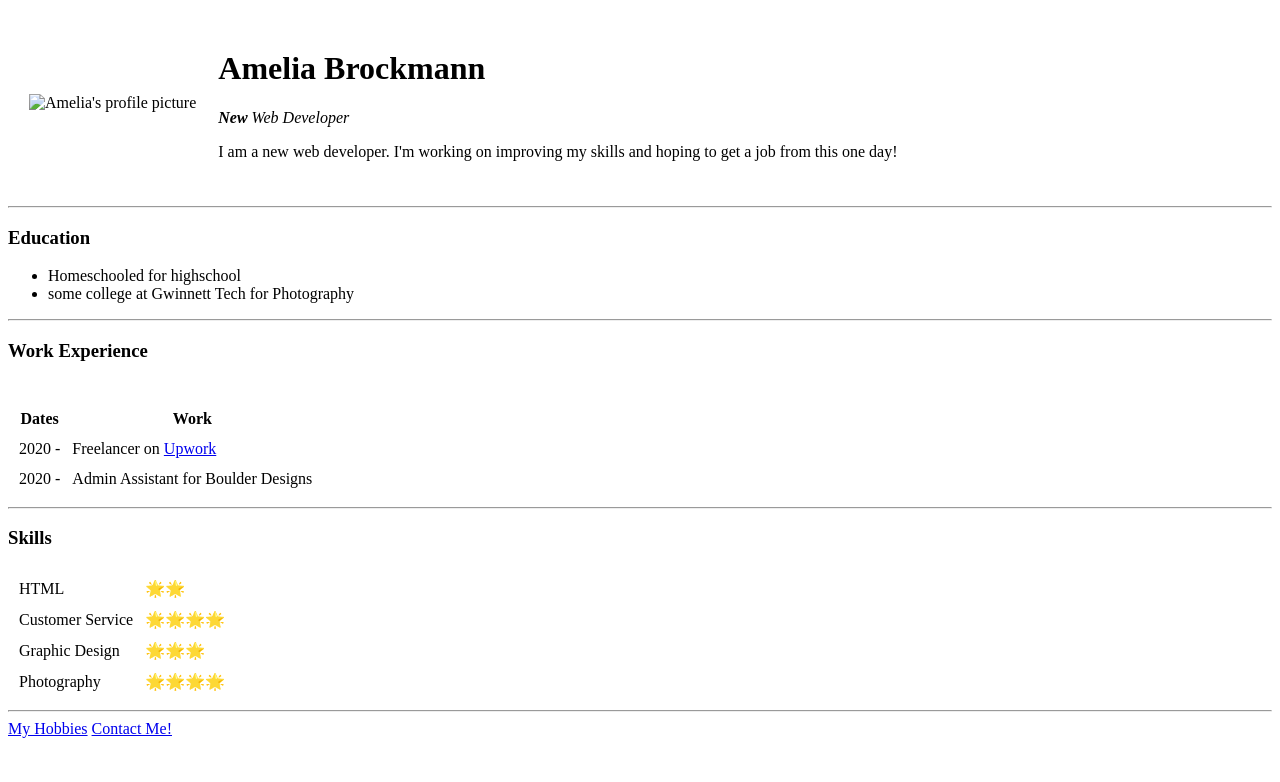
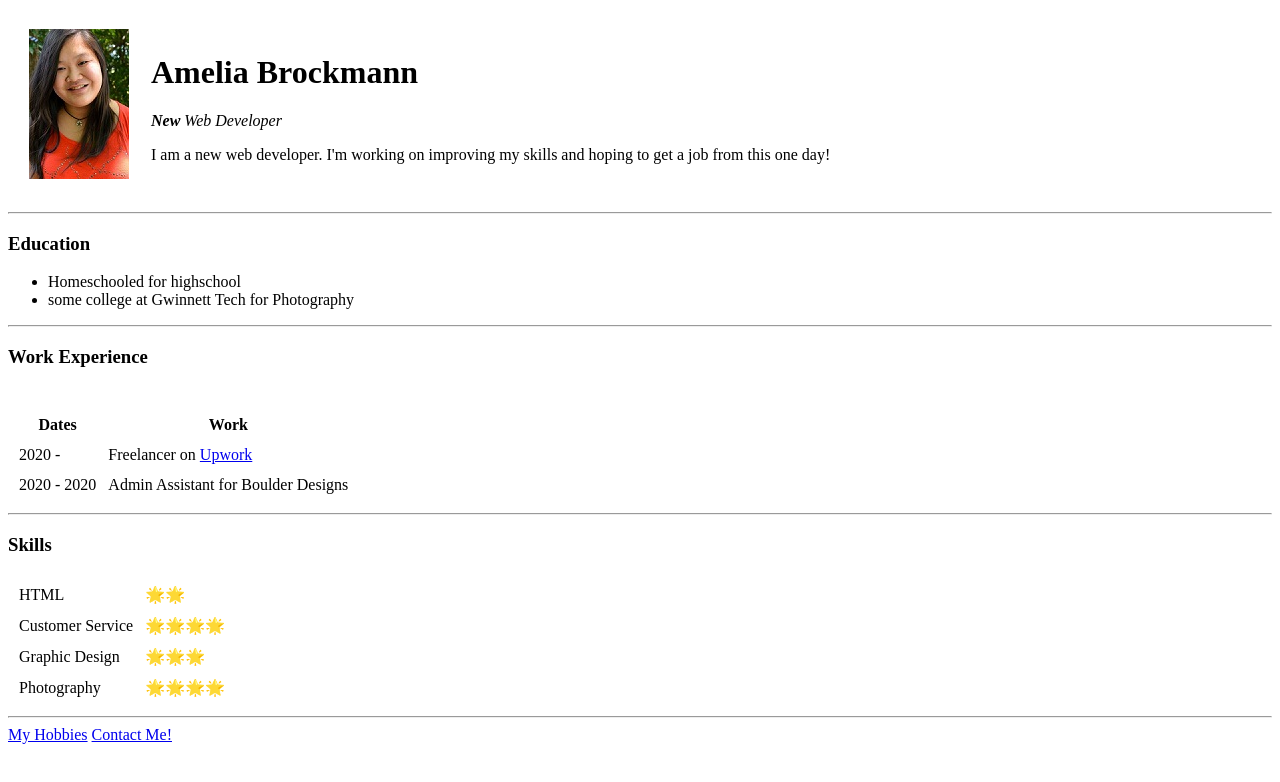
Before and after one commit to mooncake23419/CV, a plain HTML site: page index.html in a window 1280 px wide. Drawn offline with Linux system fonts and the light colour scheme.

Commit message:
Update index.html

```diff
--- a/index.html
+++ b/index.html
@@ -9,7 +9,7 @@
 <body>
   <table cellspacing="20">
     <tr>
-      <td><img src="C:\Users\moonc\Documents\Teach Yo Self\The Complete 2020 Web Dev Bootcamp - Angela\Web Development\Html Personal Site\circle-cropped.png" alt="Amelia's profile picture">
+      <td><img src="Profile Picture.jpg" alt="Amelia's profile picture">
       </td>
       <td>
         <h1>Amelia Brockmann</h1>
@@ -47,7 +47,7 @@
     <td>Freelancer on <a href="https://www.upwork.com/freelancers/~014891e09c81e3d580">Upwork</a></td>
   </tr>
   <tr>
-    <td>2020 -</td>
+    <td>2020 - 2020</td>
     <td>Admin Assistant for Boulder Designs</td>
   </tr>
   <br>
```
